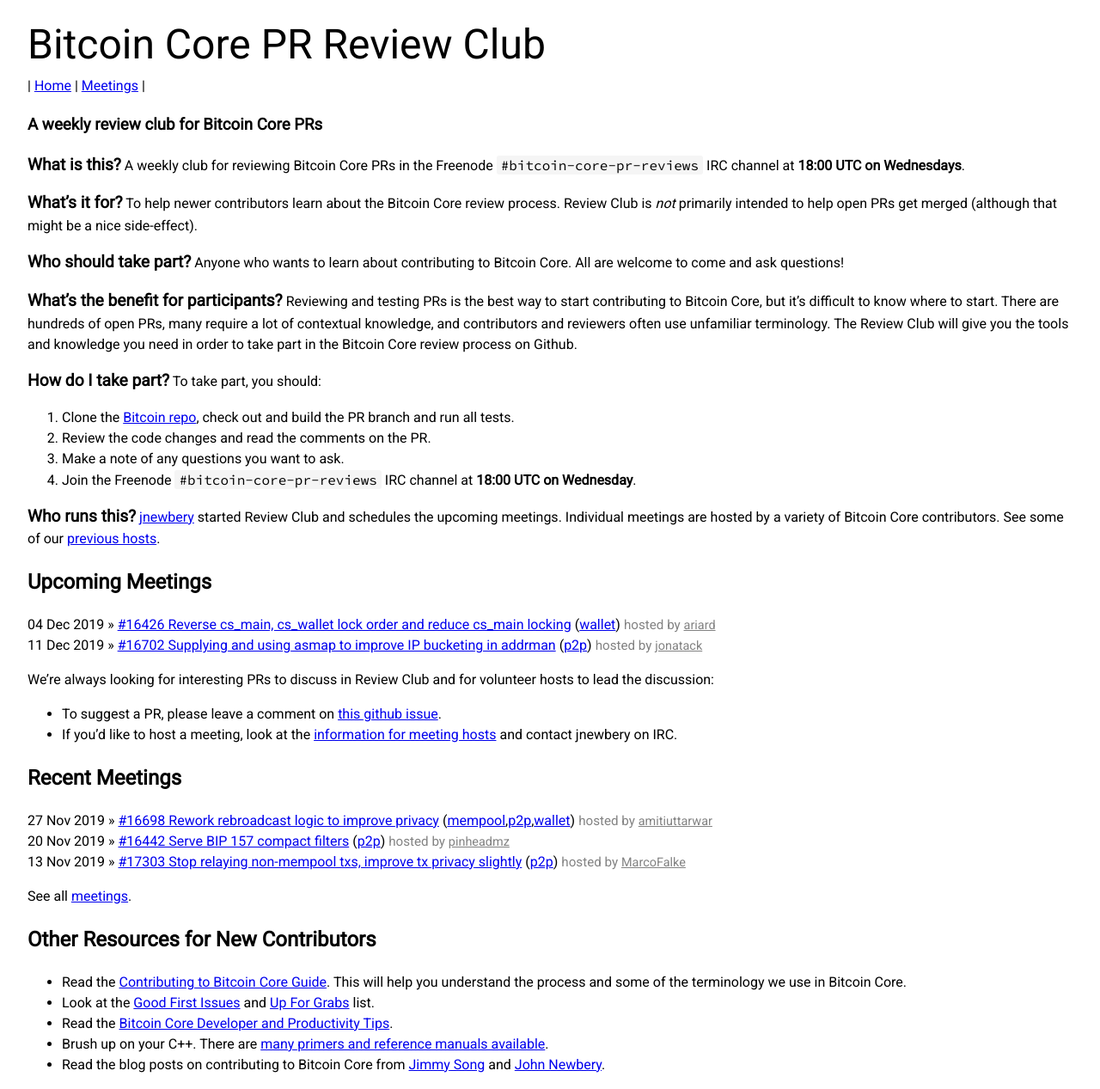
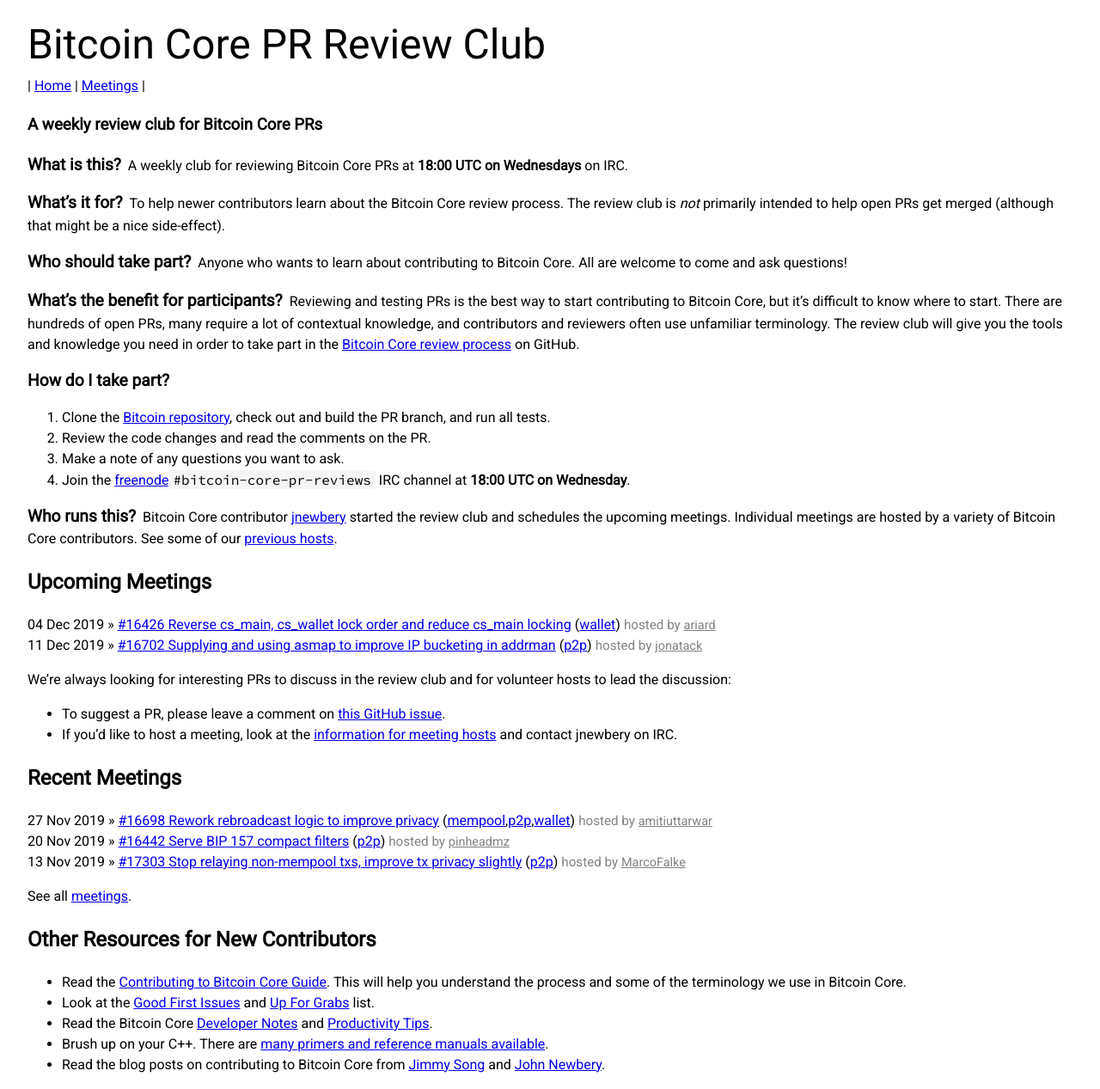
Before and after one commit to bitcoin-core-review-club/website, a Jekyll site: the page built from index.md, in a window 1280 px wide. Shown: the whole page at 86% size. Built offline with Jekyll 4.4.1, drawn with Linux system fonts in a browser that asks for light colours; nearby versions of some CDN libraries.

Commit message:
index.md: content improvements

```diff
--- a/index.md
+++ b/index.md
@@ -4,39 +4,40 @@
 ---
 ### A weekly review club for Bitcoin Core PRs
 
-<span class="question">What is this?</span> A weekly
-club for reviewing Bitcoin Core PRs in the Freenode `#bitcoin-core-pr-reviews`
-IRC channel at **18:00 UTC on Wednesdays**.
+<span class="question">What is this?</span> &nbsp;A weekly club for reviewing
+Bitcoin Core PRs at **18:00 UTC on Wednesdays** on IRC.
 
-<span class="question">What's it for?</span> To
-help newer contributors learn about the Bitcoin Core review process. Review Club
-is *not* primarily intended to help open PRs get merged (although that might be
-a nice side-effect).
+<span class="question">What's it for?</span> &nbsp;To help newer contributors
+learn about the Bitcoin Core review process. The review club is *not* primarily
+intended to help open PRs get merged (although that might be a nice
+side-effect).
 
-<span class="question">Who should take part?</span>
-Anyone who wants to learn about contributing to Bitcoin Core. All are welcome
-to come and ask questions!
+<span class="question">Who should take part?</span> &nbsp;Anyone who wants to
+learn about contributing to Bitcoin Core. All are welcome to come and ask
+questions!
 
-<span class="question">What's the benefit for participants?</span> Reviewing
-and testing PRs is the best way to start contributing to Bitcoin Core, but it's
-difficult to know where to start. There are hundreds of open PRs, many require
-a lot of contextual knowledge, and contributors and reviewers often use
-unfamiliar terminology. The Review Club will give you the tools and knowledge
-you need in order to take part in the Bitcoin Core review process on Github.
+<span class="question">What's the benefit for participants?</span>
+&nbsp;Reviewing and testing PRs is the best way to start contributing to Bitcoin
+Core, but it's difficult to know where to start. There are hundreds of open PRs,
+many require a lot of contextual knowledge, and contributors and reviewers often
+use unfamiliar terminology. The review club will give you the tools and
+knowledge you need in order to take part in the [Bitcoin Core review
+process](https://github.com/bitcoin/bitcoin/blob/master/CONTRIBUTING.md#peer-review)
+on GitHub.
 
-<span class="question">How do I take part?</span> To
-take part, you should:
+<span class="question">How do I take part?</span>
 
-1. Clone the [Bitcoin repo](https://github.com/bitcoin/bitcoin), check out and
-  build the PR branch and run all tests.
+1. Clone the [Bitcoin repository](https://github.com/bitcoin/bitcoin), check out
+   and build the PR branch, and run all tests.
 2. Review the code changes and read the comments on the PR.
 3. Make a note of any questions you want to ask.
-4. Join the Freenode `#bitcoin-core-pr-reviews` IRC channel at **18:00 UTC on Wednesday**.
+4. Join the [freenode](https://webchat.freenode.net/)`#bitcoin-core-pr-reviews`
+   IRC channel at **18:00 UTC on Wednesday**.
 
-<span class="question">Who runs this?</span> [jnewbery](https://github.com/jnewbery)
-started Review Club and schedules the upcoming meetings. Individual meetings
-are hosted by a variety of Bitcoin Core contributors. See some of our [previous
-hosts](/meetings-hosts/).
+<span class="question">Who runs this?</span> &nbsp;Bitcoin Core contributor
+[jnewbery](https://github.com/jnewbery) started the review club and schedules
+the upcoming meetings. Individual meetings are hosted by a variety of Bitcoin
+Core contributors. See some of our [previous hosts](/meetings-hosts/).
 
 ## Upcoming Meetings
 
@@ -59,10 +60,10 @@
   </div>{%- endif -%}
 {% endfor %}
 
-We're always looking for interesting PRs to discuss in Review Club and for
+We're always looking for interesting PRs to discuss in the review club and for
 volunteer hosts to lead the discussion:
 
-- To suggest a PR, please leave a comment on [this github
+- To suggest a PR, please leave a comment on [this GitHub
   issue](https://github.com/bitcoin-core-review-club/bitcoin-core-review-club.github.io/issues/14).
 - If you'd like to host a meeting, look at the [information for meeting
   hosts](https://github.com/bitcoin-core-review-club/bitcoin-core-review-club.github.io/blob/master/CONTRIBUTING.md)
@@ -100,7 +101,10 @@
   and [Up For
   Grabs](https://github.com/bitcoin/bitcoin/issues?utf8=%e2%9c%93&q=label%3a%22up+for+grabs%22)
   list.
-- Read the [Bitcoin Core Developer and Productivity Tips](https://github.com/bitcoin/bitcoin/blob/master/doc/productivity.md).
+- Read the Bitcoin Core [Developer
+  Notes](https://github.com/bitcoin/bitcoin/blob/master/doc/developer-notes.md)
+  and [Productivity
+  Tips](https://github.com/bitcoin/bitcoin/blob/master/doc/productivity.md).
 - Brush up on your C++. There are [many primers and reference manuals
   available](https://stackoverflow.com/questions/388242/the-definitive-c-book-guide-and-list).
 - Read the blog posts on contributing to Bitcoin Core from [Jimmy
```
